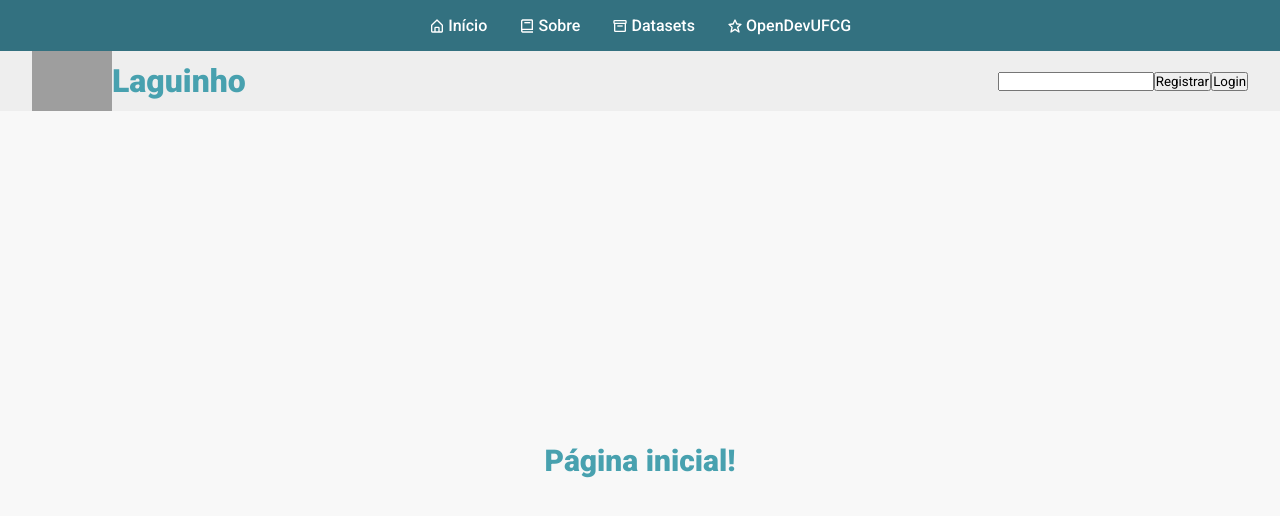
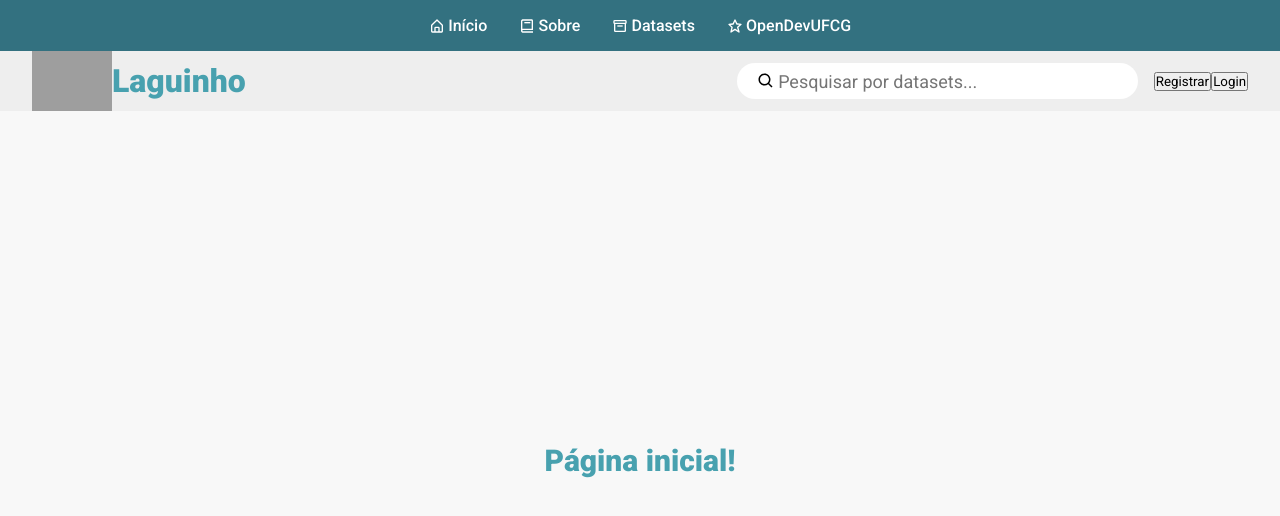
Before and after one commit to OpenDevUFCG/laguinho, a Next.js app: page / in a window 1280 px wide. Shown: the top 516 px of the page. Built offline with nearby package versions, Linux system fonts and the light colour scheme; grey boxes are pictures that could not be loaded.

Commit message:
searchbar added

```diff
--- a/src/components/header.js
+++ b/src/components/header.js
@@ -1,9 +1,13 @@
+import { useState } from 'react';
 import Link from 'next/link';
 import { BiHomeAlt, BiBox, BiBook, BiStar } from 'react-icons/bi';
 import styles from '@styles/components/Header.module.css';
 import icon from '@assets/laguinho/icon.png';
+import SearchBar from './searchBar';
 
 function Header() {
+  const [search, setSearch] = useState('');
+
   return (
     <header className={styles.container}>
       <div className={styles.navigation}>
@@ -38,9 +42,11 @@ function Header() {
         </div>
 
         <div className={styles.sideSection}>
-          <div>
-            <input type="text" />
-          </div>
+          <SearchBar
+            placeholder="Pesquisar por datasets..."
+            value={search}
+            onChange={(e) => setSearch(e.target.value)}
+          />
 
           <div>
             <button type="button">Registrar</button>
--- /dev/null
+++ b/src/components/searchBar.js
@@ -0,0 +1,26 @@
+import PropTypes from 'prop-types';
+import { BiSearch } from 'react-icons/bi';
+import styles from '@styles/components/SearchBar.module.css';
+
+function SearchBar({ placeholder, value, onChange }) {
+  return (
+    <div className={styles.container}>
+      <BiSearch />
+
+      <input
+        placeholder={placeholder}
+        value={value}
+        onChange={onChange}
+        type="text"
+      />
+    </div>
+  );
+}
+
+SearchBar.propTypes = {
+  placeholder: PropTypes.string.isRequired,
+  value: PropTypes.string.isRequired,
+  onChange: PropTypes.func.isRequired,
+};
+
+export default SearchBar;
--- a/src/styles/components/Header.module.css
+++ b/src/styles/components/Header.module.css
@@ -56,4 +56,7 @@
 .sideSection {
   display: flex;
   align-items: center;
+  justify-content: flex-end;
+  flex: 1;
+  height: 100%;
 }
--- /dev/null
+++ b/src/styles/components/SearchBar.module.css
@@ -0,0 +1,26 @@
+.container {
+  width: 40%;
+  min-width: 2em;
+  display: flex;
+  align-items: center;
+  justify-content: flex-end;
+  background-color: white;
+  margin: 0 1em;
+  height: 60%;
+  border-radius: 30px;
+  padding: 0 1em;
+}
+
+.container > svg {
+  margin: 0.2em;
+  font-size: 18px;
+}
+
+.container > input {
+  flex: 1;
+  border: none;
+  background: none;
+  height: 100%;
+  font-size: 18px;
+  outline: none;
+}
```
